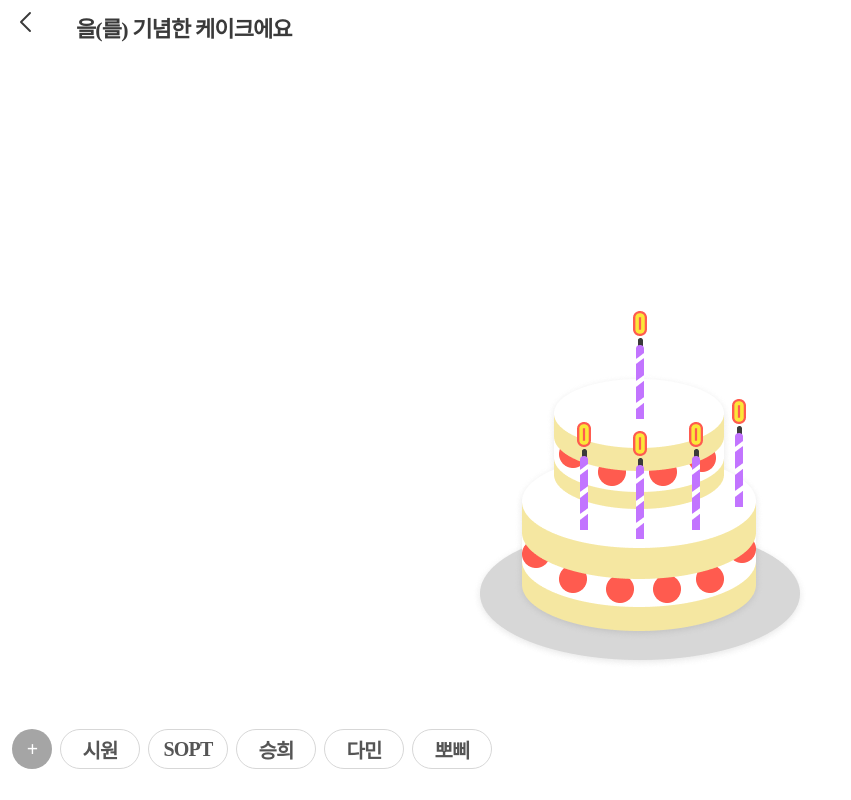
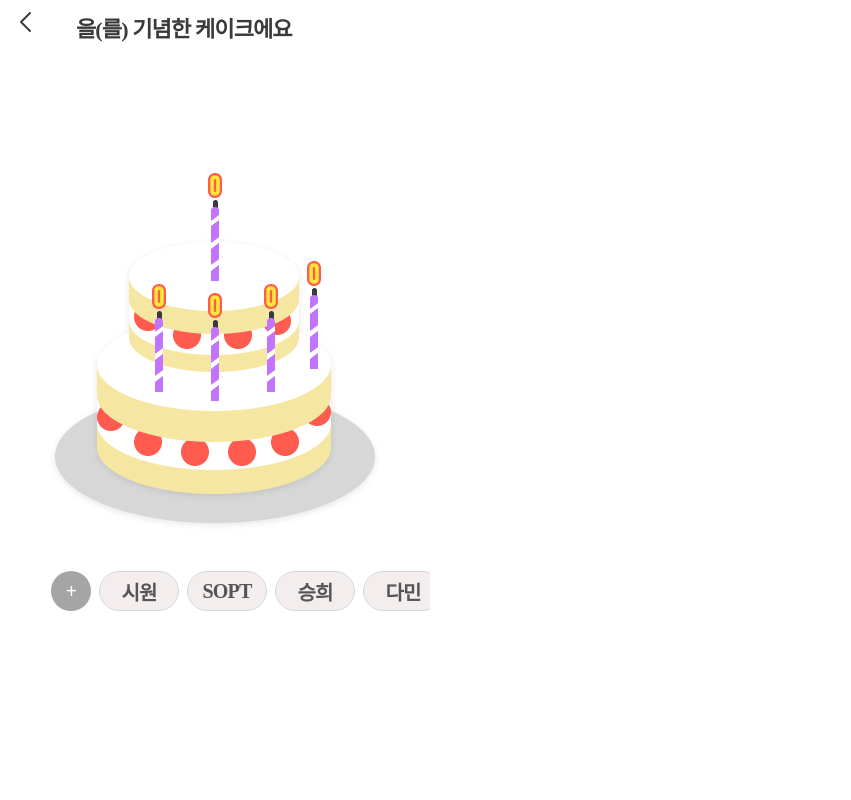
Before and after one commit to DOSOPT-SOPKATHON-WEB4/Web, a React (Vite) app in the folder FrontEnd/: page /cake in a window 1280 px wide. Shown: the whole page, without its empty margins (0-851 px from the left). Built offline with nearby package versions, Linux system fonts and the light colour scheme; no server answers.

Commit message:
style: 레이아웃 요소 수정

```diff
--- a/FrontEnd/src/components/Cake/SelectCategory.jsx
+++ b/FrontEnd/src/components/Cake/SelectCategory.jsx
@@ -35,17 +35,18 @@ const SelectCategory = (props) => {
 const St = {
   BottomContainer: styled.div`
     display: flex;
-    position: absolute;
-    left: 0;
-    bottom: 0;
+    justify-content: left;
+    align-items: end;
+
+    height: 4rem;
 
     /* 가로 스크롤만 가능하게 */
     overflow-x: scroll;
     overflow-y: hidden;
     white-space: nowrap;
 
-    margin-left: 1.2rem;
-    margin-bottom: 3.1rem;
+    margin-top: 4.6rem;
+    margin-left: 15.2rem;
 
     gap: 0.8rem;
   `,
@@ -63,12 +64,12 @@ const St = {
     width: 8rem;
     height: 4rem;
     border-radius: 10rem;
-    border: 1px solid var(--sub-g-5, #d7d7d7);
+    border: 1px solid var(--sub-g5, #d7d7d7);
+
     ${({ theme }) => theme.fonts.s3};
-
     color: ${({ $isClicked, theme }) => ($isClicked ? theme.colors.white : theme.colors.gray2)};
     background-color: ${({ $isClicked, theme }) =>
-      $isClicked ? theme.colors.red : theme.colors.white};
+      $isClicked ? theme.colors.red : theme.colors.white_80};
   `,
 };
 
--- a/FrontEnd/src/pages/CakePage.jsx
+++ b/FrontEnd/src/pages/CakePage.jsx
@@ -20,10 +20,11 @@ const St = {
     display: flex;
     flex-direction: column;
     align-items: center;
-    justify-content: center;
 
-    width: 100vw;
+    width: 100%;
     height: 100dvh;
+
+    overflow-y: hidden;
   `,
 };
 
```
